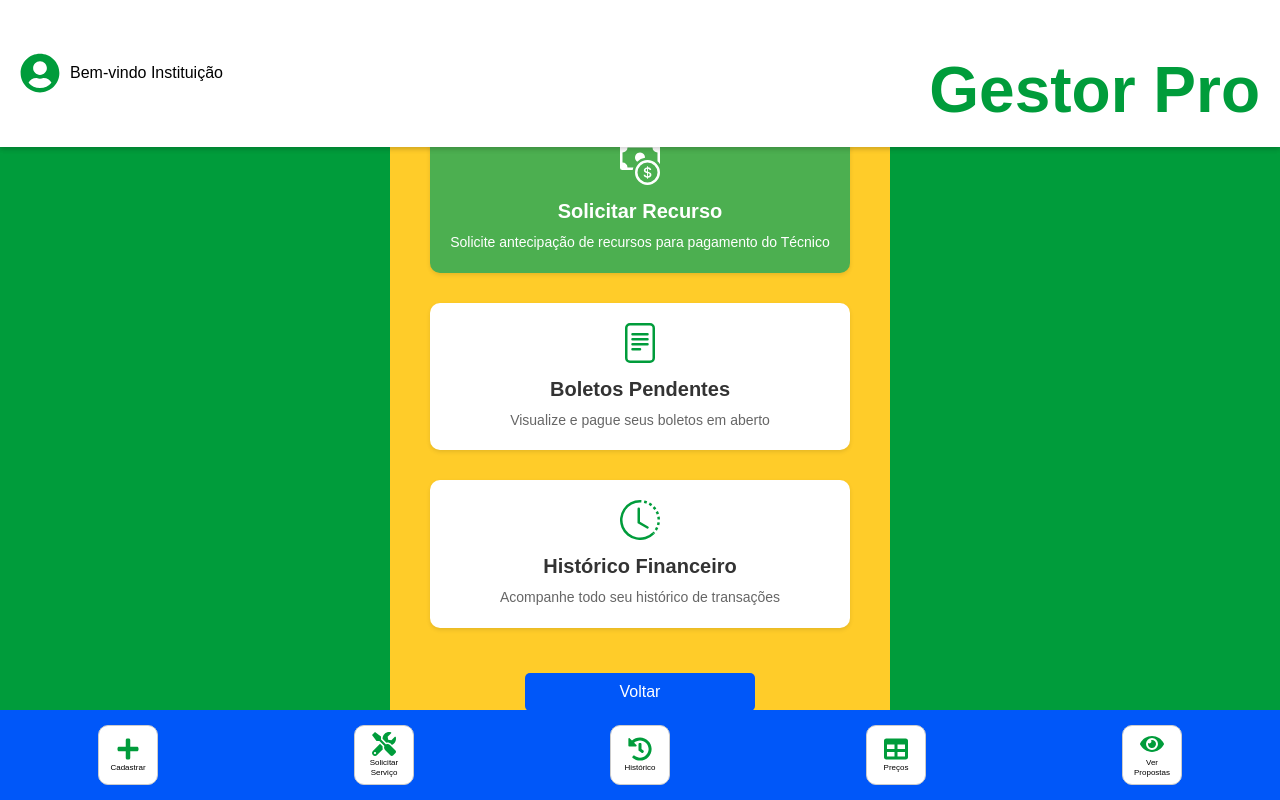
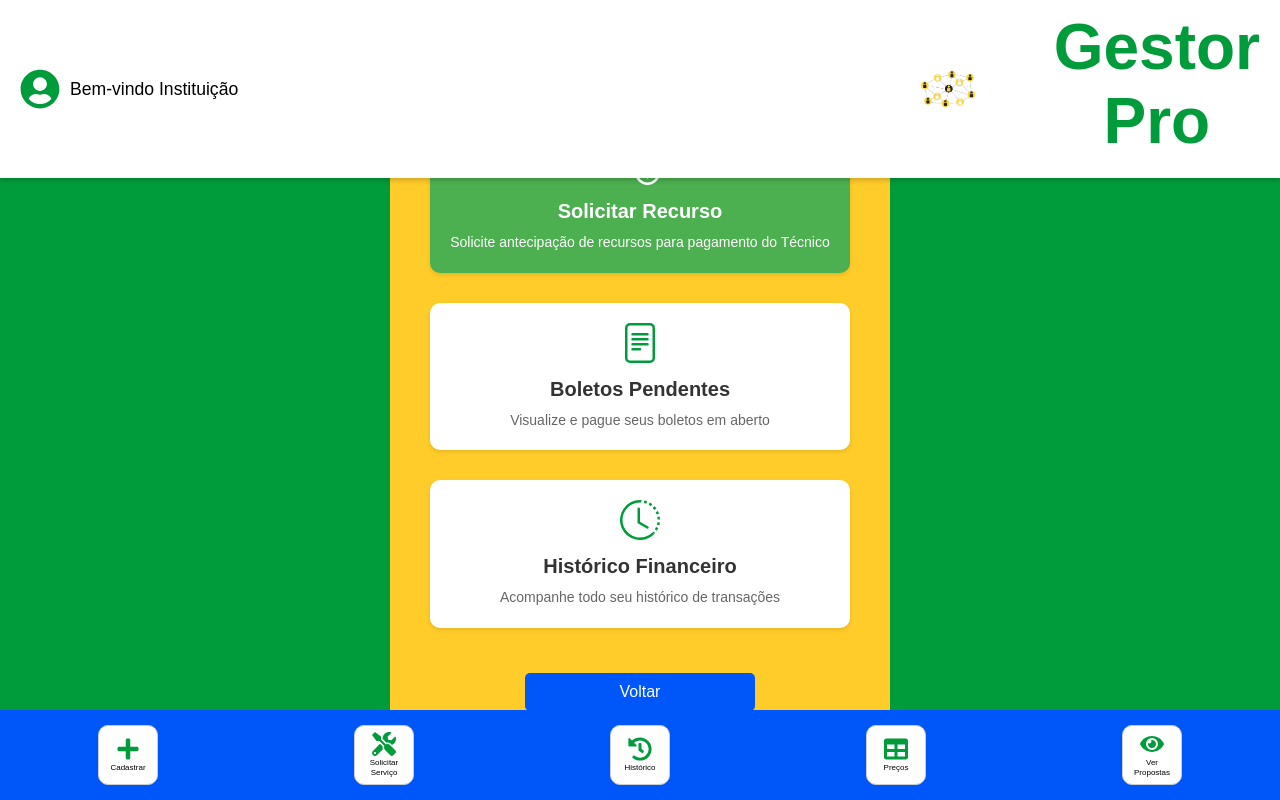
Before and after one commit to deloam/app-Gestor-Pro, a React (Create React App) app: page /pagamentos in a window 1280 px wide. Shown: the top 800 px of the page. Built offline with nearby package versions, Linux system fonts and the light colour scheme.

Commit message:
mudanca de icone

```diff
--- a/src/Styles/Header.css
+++ b/src/Styles/Header.css
@@ -15,6 +15,7 @@
 .welcome {
   display: flex;
   align-items: center; /* Alinha verticalmente */
+  font-size: 2.2vh;
 }
 
 .user-icon {
@@ -27,4 +28,21 @@
 .app-name {
   color: #009c3b; /* Cor do nome do app */
   font-size: 5vw; /* Tamanho da fonte */
+  display: flex;
+  flex-direction: column;
 }
+.app-name span {
+  font-weight: bold;
+  color: #009c3b;
+}
+.app-title {
+  display: flex;
+  align-items: center;
+  gap: 10px;
+}
+
+.header-logo {
+  width: 15vw; /* Ajuste o tamanho conforme necessário */
+  height: 40px;
+  object-fit: contain;
+}
--- a/src/components/Header.js
+++ b/src/components/Header.js
@@ -1,15 +1,33 @@
 import React from "react";
 import { FaUserCircle } from "react-icons/fa"; // Importando o ícone de usuário
+import { useNavigate } from "react-router-dom";
 import "../Styles/Header.css"; // Importando o CSS do Header
+import logoImage from "../assets/logo.png"; // Importe sua logo
 
 const Header = ({ userType }) => {
+  const navigate = useNavigate(); // Inicialize o hook
+
+  const handleLogout = () => {
+    navigate("/"); // Navega para a rota raiz (login)
+  };
+
   return (
     <header className="header">
       <div className="welcome">
-        <FaUserCircle className="user-icon" /> {/* Usando o ícone de usuário */}
+        <FaUserCircle
+          className="user-icon"
+          onClick={handleLogout}
+          style={{ cursor: "pointer" }} // Adiciona cursor pointer ao ícone
+        />
         <span>Bem-vindo {userType}</span>
       </div>
-      <h1 className="app-name">Gestor Pro</h1>
+      <div className="app-title">
+        <img src={logoImage} alt="Gestor Pro Logo" className="header-logo" />
+        <div className="app-name">
+          <span className="gestor">Gestor</span>
+          <span className="pro">Pro</span>
+        </div>
+      </div>
     </header>
   );
 };
--- a/src/components/OpenCalls.js
+++ b/src/components/OpenCalls.js
@@ -79,7 +79,7 @@ const OpenCalls = () => {
             </div>
             <button
               className="send-proposal-btn"
-              onClick={() => handleSendProposal(call.id)}
+              onClick={() => handleSendProposal("")}
             >
               Enviar Proposta
             </button>
```
